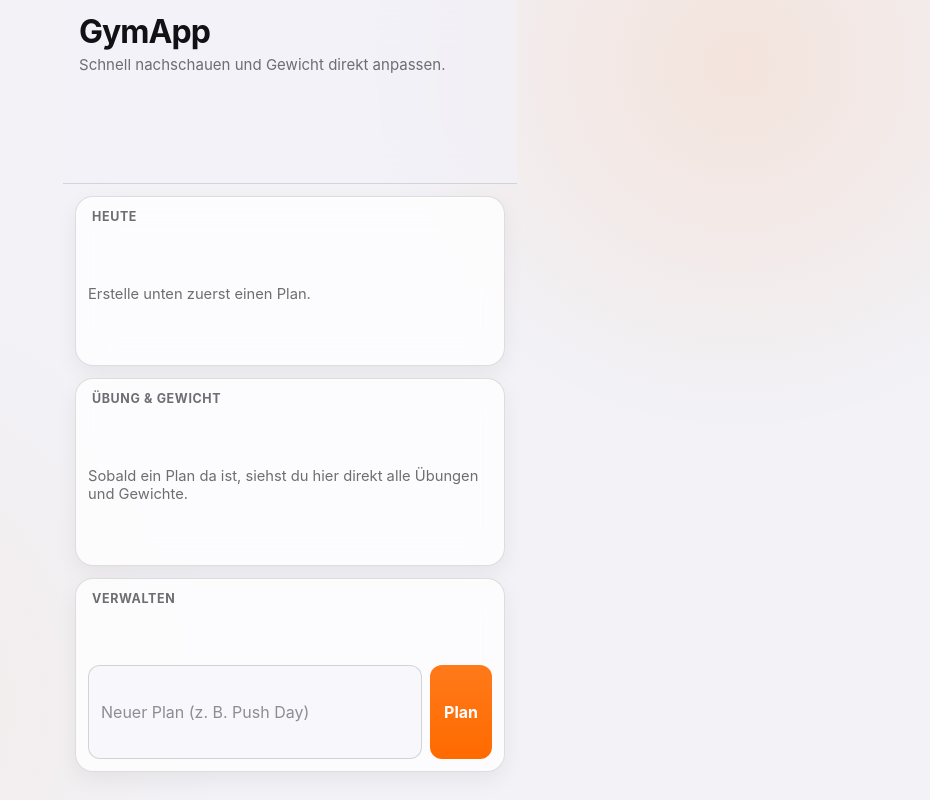
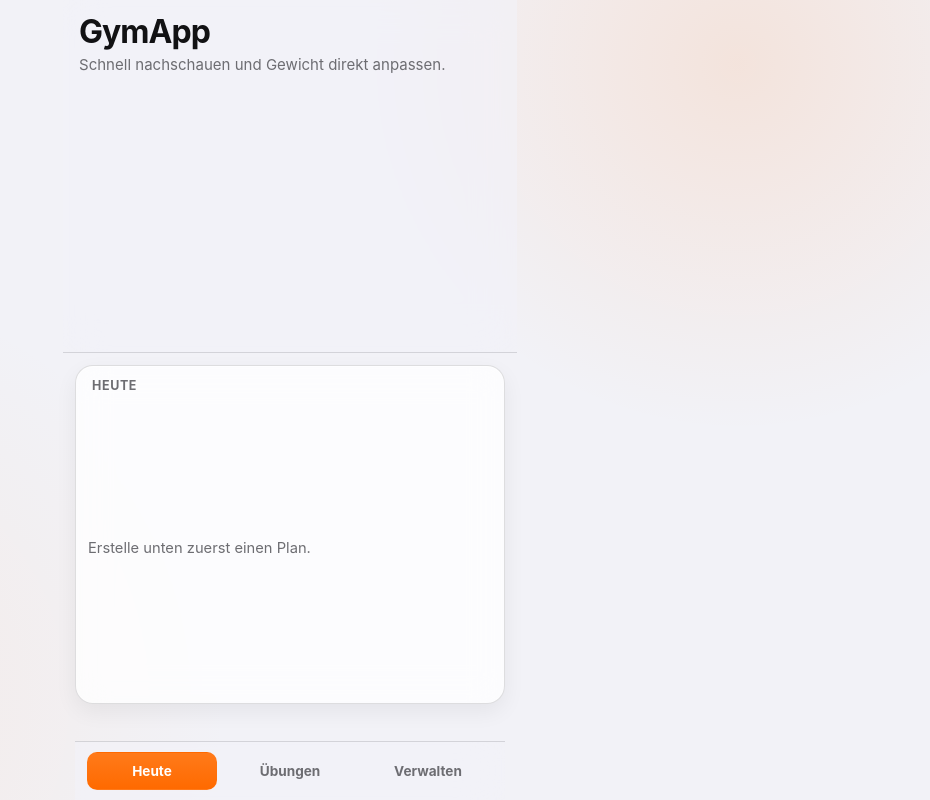
Before and after one commit to simonm675/GymApp, a React (Vite) app: page / in a window 1280 px wide. Shown: the whole page, without its empty margins (350-1280 px from the left). Built offline with nearby package versions, Linux system fonts and the light colour scheme.

Commit message:
Add tab navigation and restructure layout for improved user experience

```diff
--- a/src/App.tsx
+++ b/src/App.tsx
@@ -62,6 +62,7 @@ function clampWeight(value: number) {
 export default function App() {
   const [plans, setPlans] = useState<TrainingPlan[]>(() => loadPlans());
   const [activePlanId, setActivePlanId] = useState<string>('');
+  const [activeTab, setActiveTab] = useState<'today' | 'exercises' | 'manage'>('today');
 
   const [planName, setPlanName] = useState('');
   const [exerciseName, setExerciseName] = useState('');
@@ -226,6 +227,8 @@ export default function App() {
           <p>Schnell nachschauen und Gewicht direkt anpassen.</p>
         </header>
 
+        <div className="screen-content">
+          {activeTab === 'today' ? (
             <section className="section-block ios-group">
               <h2>Heute</h2>
 
@@ -255,7 +258,9 @@ export default function App() {
                 <p className="empty-text">Erstelle unten zuerst einen Plan.</p>
               )}
             </section>
+          ) : null}
 
+          {activeTab === 'exercises' ? (
             <section className="section-block ios-group">
               <h2>Übung & Gewicht</h2>
 
@@ -321,7 +326,9 @@ export default function App() {
                 </p>
               )}
             </section>
+          ) : null}
 
+          {activeTab === 'manage' ? (
             <section className="section-block ios-group manage-block">
               <h2>Verwalten</h2>
 
@@ -358,6 +365,32 @@ export default function App() {
                 </form>
               ) : null}
             </section>
+          ) : null}
+        </div>
+
+        <nav className="tabbar" aria-label="Navigation">
+          <button
+            type="button"
+            className={`tab-item ${activeTab === 'today' ? 'active' : ''}`}
+            onClick={() => setActiveTab('today')}
+          >
+            Heute
+          </button>
+          <button
+            type="button"
+            className={`tab-item ${activeTab === 'exercises' ? 'active' : ''}`}
+            onClick={() => setActiveTab('exercises')}
+          >
+            Übungen
+          </button>
+          <button
+            type="button"
+            className={`tab-item ${activeTab === 'manage' ? 'active' : ''}`}
+            onClick={() => setActiveTab('manage')}
+          >
+            Verwalten
+          </button>
+        </nav>
       </section>
     </main>
   );
--- a/src/styles.css
+++ b/src/styles.css
@@ -46,6 +46,12 @@ button {
   width: min(100%, 430px);
   display: grid;
   gap: 12px;
+}
+
+.screen-content {
+  display: grid;
+  gap: 12px;
+  padding-bottom: calc(78px + env(safe-area-inset-bottom));
 }
 
 .topbar {
@@ -230,6 +236,39 @@ button {
   margin-bottom: 10px;
 }
 
+.tabbar {
+  position: fixed;
+  bottom: 0;
+  left: 50%;
+  transform: translateX(-50%);
+  width: min(100%, 430px);
+  display: grid;
+  grid-template-columns: repeat(3, 1fr);
+  gap: 8px;
+  padding: 10px 12px calc(10px + env(safe-area-inset-bottom));
+  background: var(--header);
+  border-top: 1px solid var(--line);
+  backdrop-filter: saturate(185%) blur(22px);
+  -webkit-backdrop-filter: saturate(185%) blur(22px);
+  z-index: 50;
+}
+
+.tab-item {
+  min-height: 38px;
+  border-radius: 10px;
+  font-size: 0.85rem;
+  font-weight: 650;
+  color: var(--muted);
+  background: transparent;
+  border: 1px solid transparent;
+  padding: 8px 10px;
+}
+
+.tab-item.active {
+  color: #ffffff;
+  background: linear-gradient(180deg, var(--accent), var(--accent-strong));
+}
+
 @media (max-width: 520px) {
   .form-row,
   .form-grid,
@@ -284,4 +323,8 @@ button {
     border-color: rgba(255, 140, 58, 0.45);
     background: rgba(255, 140, 58, 0.18);
   }
+
+  .tab-item {
+    color: #a5a5ac;
+  }
 }
```
Lines whose indentation alone changed are shown as unchanged.
